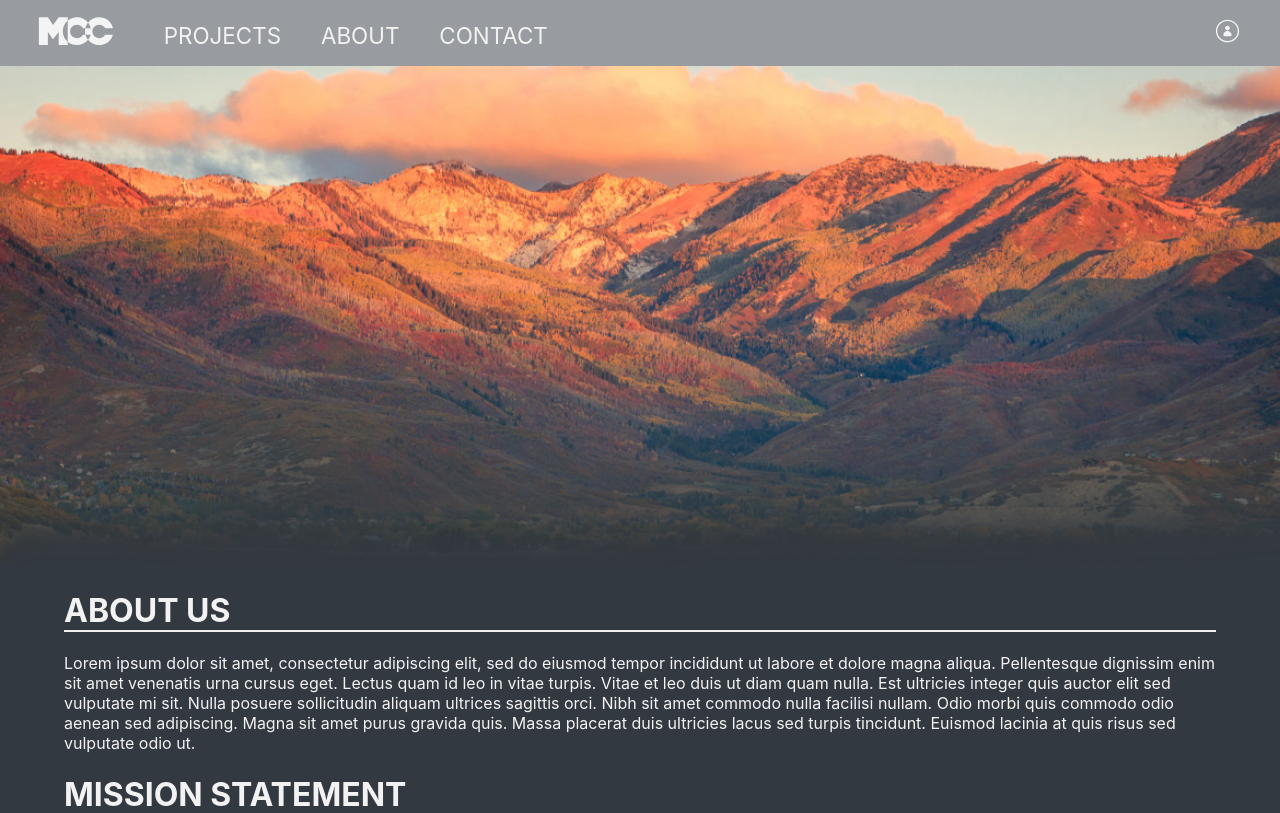
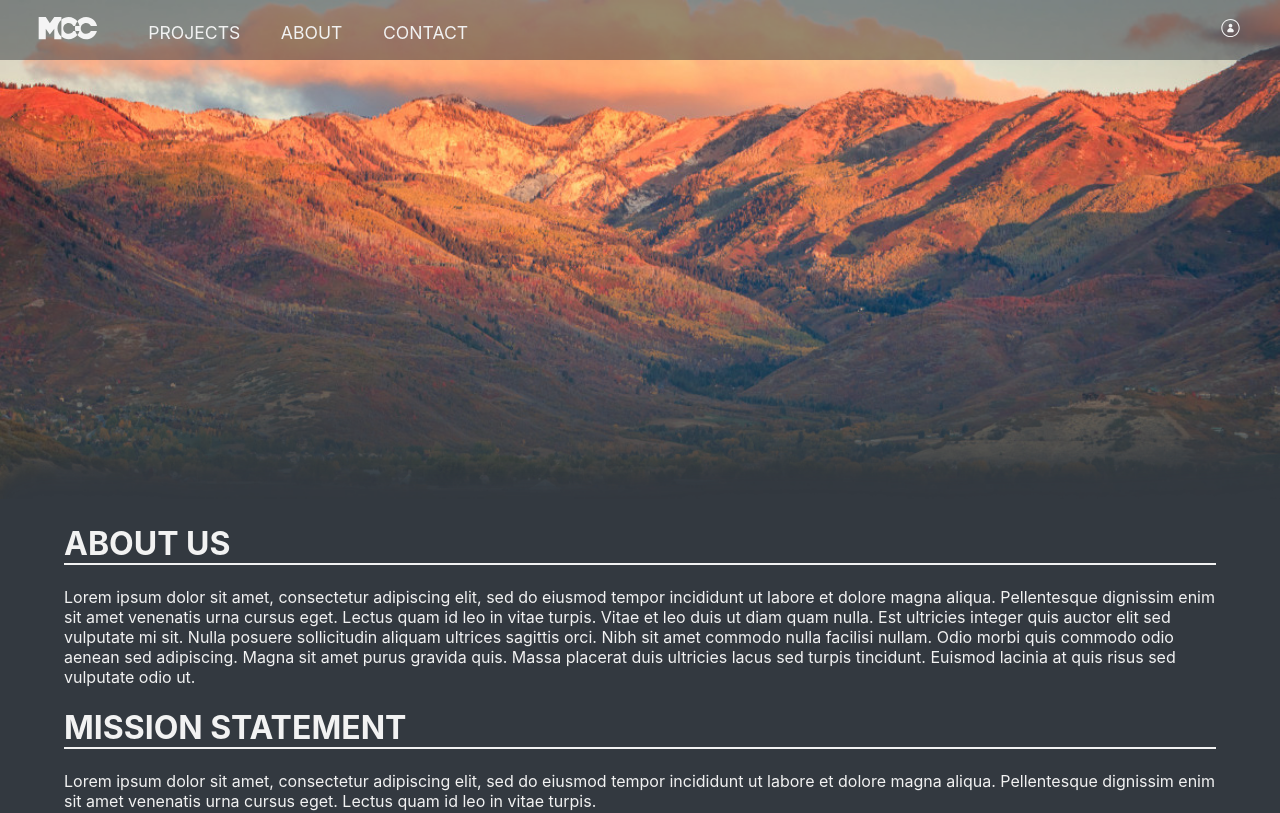
Before and after one commit to auditie/mcc-client, a React (Create React App) app: page /about in a window 1280 px wide. Shown: the top 813 px of the page. Built offline with nearby package versions, Linux system fonts and the light colour scheme; a web font is replaced by a local one.

Commit message:
Work on styling for header.

```diff
--- a/src/components/PageHeader/PageHeader.scss
+++ b/src/components/PageHeader/PageHeader.scss
@@ -2,6 +2,9 @@
 @use '../../styles/partials/mixins' as *;
 
 .page-header {
+    position: absolute;
+    width: 94vw;
+    z-index: 1;
     padding: 2vh 3vw;
     background-color: rgba(51, 57, 64, .5);
     display: flex;
@@ -12,18 +15,18 @@
         gap: 4vw;
 
         &-logo {
-            height: 3.8vh;
+            height: 3vh;
         }
 
         &-links {
             padding-top: .7vh;
-            width: 30vw;
+            width: 25vw;
             display: flex;
             justify-content: space-between;
         }
 
         &-link {
-            font-size: 1.4rem;
+            font-size: 1.1rem;
             color: $white;
             text-decoration: none;
         }
@@ -31,7 +34,7 @@
 
     &__login {
         &-icon {
-            height: 3.8vh;
+            height: 3vh;
         }
     }
 }
--- a/src/pages/AboutPage/AboutPage.scss
+++ b/src/pages/AboutPage/AboutPage.scss
@@ -5,6 +5,7 @@
 .about-us {
     background-color: $dark-grey;
     height: 100vh;
+    width: 100vw;
     padding-bottom: 30vh;
 
     &__hero {
```
